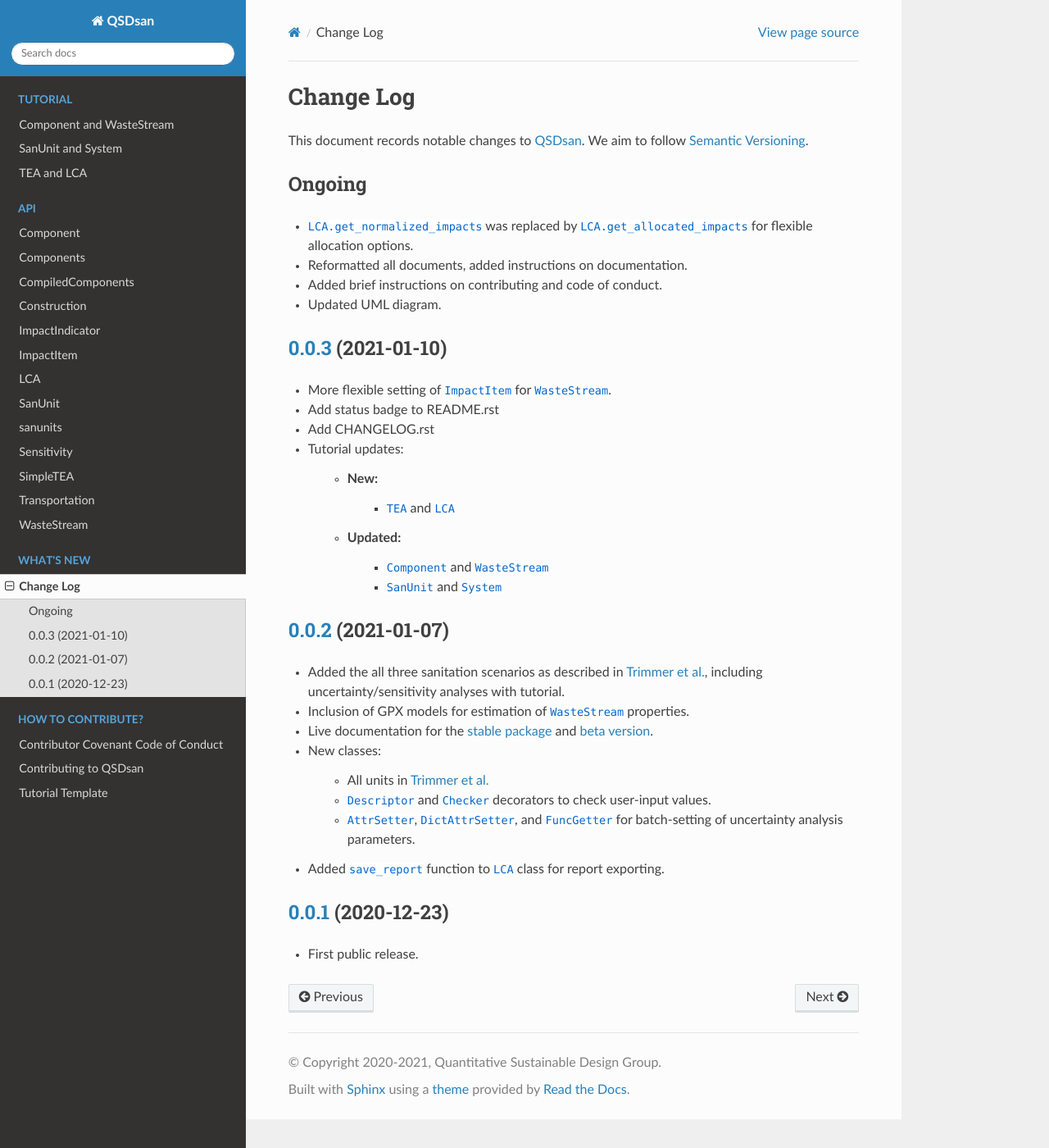
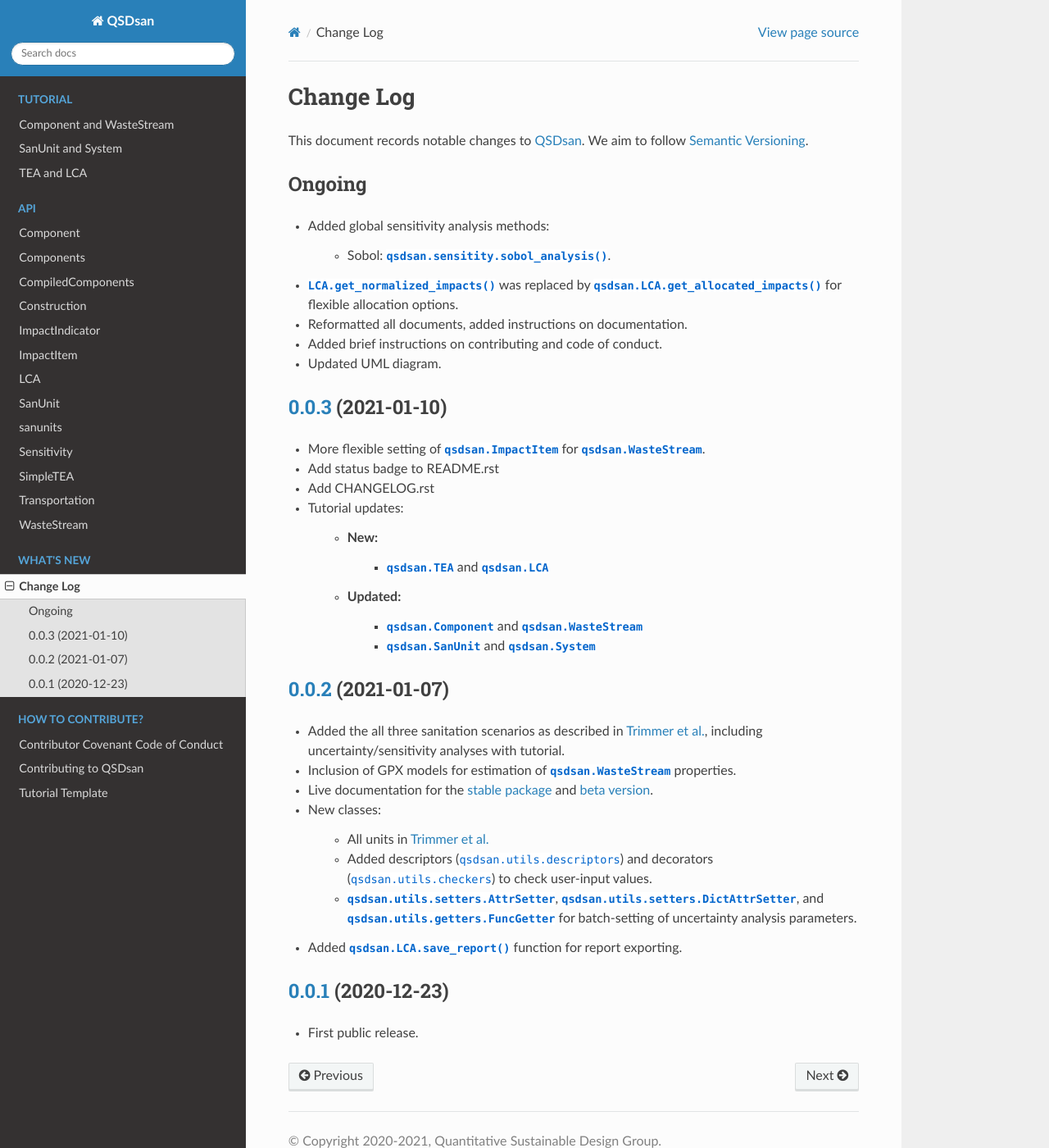
Before and after one commit to QSD-Group/QSDsan, a Sphinx documentation site: the page built from docs/source/CHANGELOG.rst, in a window 1280 px wide and 1400 px high. Shown: the whole window at 82% size. Built offline with Sphinx 7.4.7 and the Read the Docs theme 2.0.0, drawn with Linux system fonts in a browser that asks for light colours.

Commit message:
update setup.py

```diff
--- a/docs/source/CHANGELOG.rst
+++ b/docs/source/CHANGELOG.rst
@@ -7,7 +7,11 @@ This document records notable changes to `QSDsan <https://github.com/QSD-Group/Q
 
 Ongoing
 -------
-- ``LCA.get_normalized_impacts`` was replaced by ``LCA.get_allocated_impacts`` for flexible allocation options.
+- Added global sensitivity analysis methods:
+
+	- Sobol: :func:`qsdsan.sensitity.sobol_analysis`.
+
+- :func:`LCA.get_normalized_impacts` was replaced by :func:`qsdsan.LCA.get_allocated_impacts` for flexible allocation options.
 - Reformatted all documents, added instructions on documentation.
 - Added brief instructions on contributing and code of conduct.
 - Updated UML diagram.
@@ -15,30 +19,30 @@ Ongoing
 
 `0.0.3`_ (2021-01-10)
 ---------------------
-- More flexible setting of ``ImpactItem`` for ``WasteStream``.
+- More flexible setting of :class:`qsdsan.ImpactItem` for :class:`qsdsan.WasteStream`.
 - Add status badge to README.rst
 - Add CHANGELOG.rst
 - Tutorial updates:
 
 	- New:
-		- ``TEA`` and ``LCA``
+		- :class:`qsdsan.TEA` and :class:`qsdsan.LCA`
 	- Updated:
-		-  ``Component`` and ``WasteStream``
-		-  ``SanUnit`` and ``System``
+		-  :class:`qsdsan.Component` and :class:`qsdsan.WasteStream`
+		-  :class:`qsdsan.SanUnit` and :class:`qsdsan.System`
 
 
 `0.0.2`_ (2021-01-07)
 ---------------------
 - Added the all three sanitation scenarios as described in `Trimmer et al.`_, including uncertainty/sensitivity analyses with tutorial.
-- Inclusion of GPX models for estimation of ``WasteStream`` properties.
+- Inclusion of GPX models for estimation of :class:`qsdsan.WasteStream` properties.
 - Live documentation for the `stable package`_ and `beta version`_.
 - New classes:
 
     - All units in `Trimmer et al.`_
-    - ``Descriptor`` and ``Checker`` decorators to check user-input values.
-    - ``AttrSetter``, ``DictAttrSetter``, and ``FuncGetter`` for batch-setting of uncertainty analysis parameters.
+    - Added descriptors (``qsdsan.utils.descriptors``) and decorators (``qsdsan.utils.checkers``) to check user-input values.
+    - :class:`qsdsan.utils.setters.AttrSetter`, :class:`qsdsan.utils.setters.DictAttrSetter`, and :class:`qsdsan.utils.getters.FuncGetter` for batch-setting of uncertainty analysis parameters.
 
-- Added ``save_report`` function to ``LCA`` class for report exporting.
+- Added :func:`qsdsan.LCA.save_report` function for report exporting.
 
 
 `0.0.1`_ (2020-12-23)
--- a/setup.py
+++ b/setup.py
@@ -30,6 +30,7 @@ setup(
                     'data/*',
                     'data/sanunit_data/*',
                     'sanunits/*',
+                    'sensitivity/*',
                     'units_of_measure.txt',
                     'utils/*',
                     'systems/bwaise/*'
```
